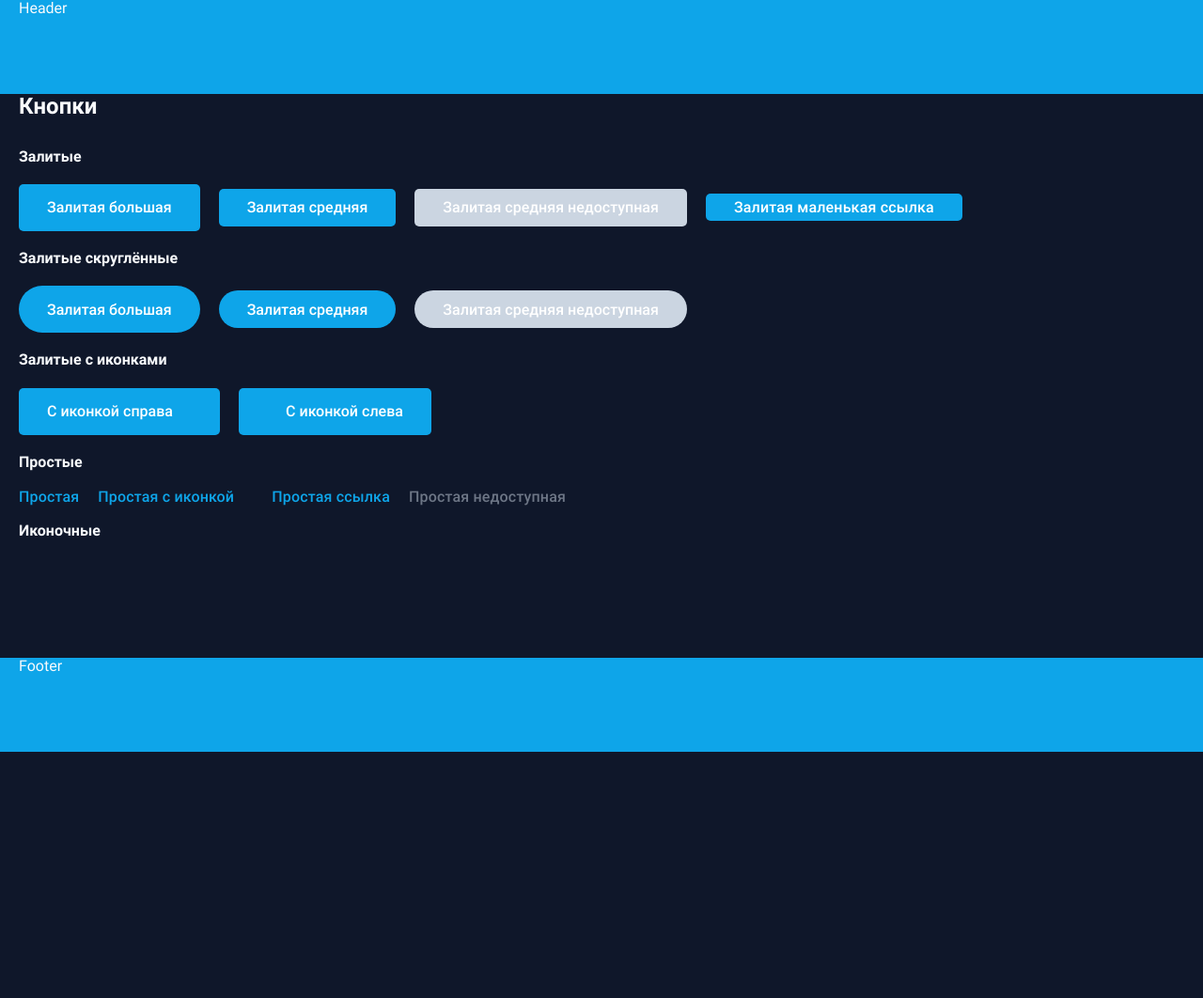
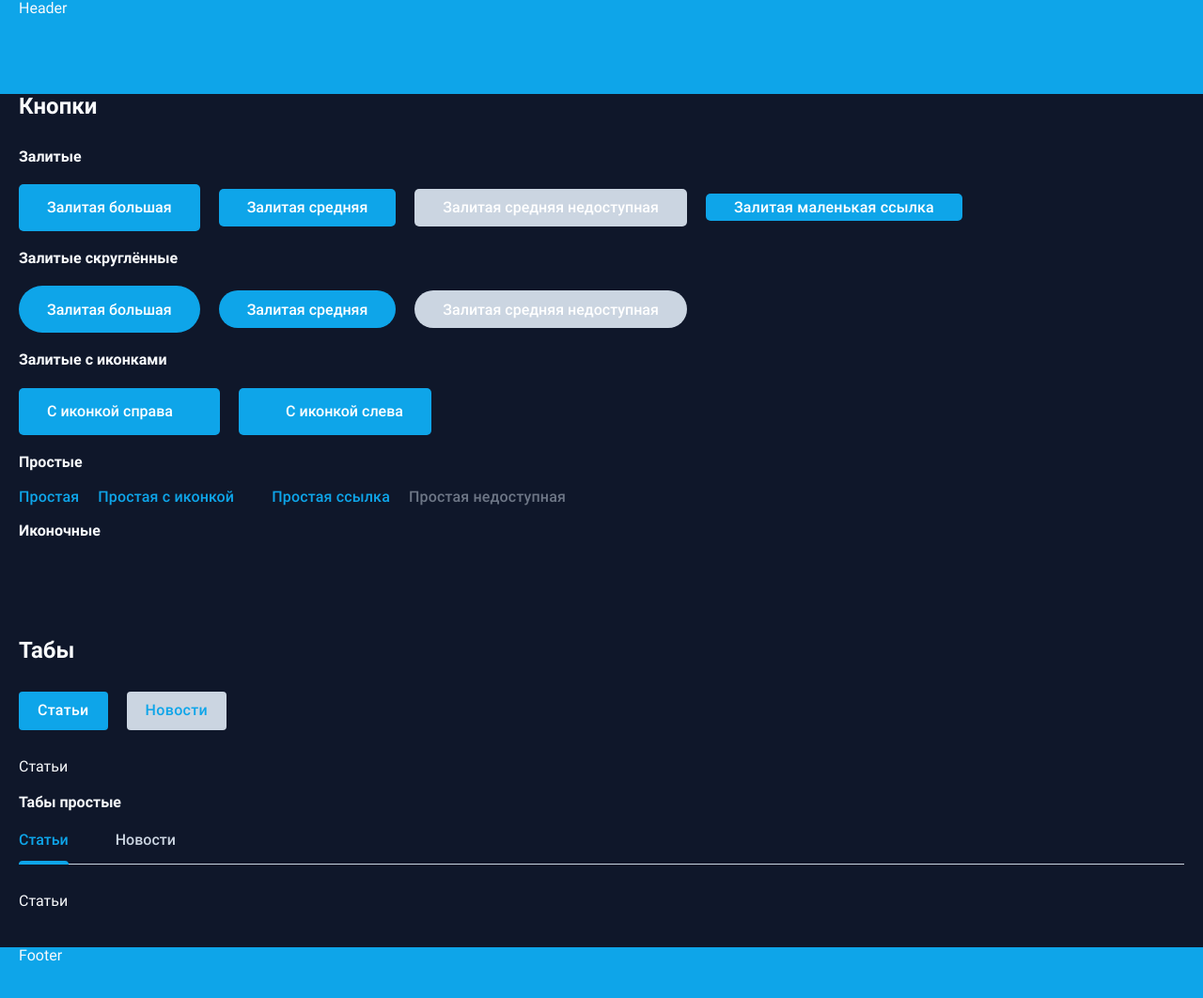
Before and after one commit to vobiryukov12/itBlog, a website: page gui.html in a window 1280 px wide. Shown: the whole page at 94% size. Before the commit the page ends 800 px from the top, so only its background shows below. Drawn offline with nearby package versions, Linux system fonts and the light colour scheme; files that its build step writes are made by us from their sources; files whose address does not match are found by name; a web font is replaced by a local one.

Commit message:
4 / Add tabs to GUI

```diff
--- /dev/null
+++ b/assets/js/modules/tabs.js
@@ -0,0 +1,26 @@
+const ELEMENTS_SELECTOR = {
+  tabs: '[data-tabs]',
+  tab: '[data-tab]',
+  section: 'data-tab-section'
+};
+
+export default function () {
+  document.querySelectorAll(ELEMENTS_SELECTOR.tab).forEach((elem) => {
+    elem.addEventListener('click', () => {
+      const id = elem.dataset.tab;
+
+      const container = elem.closest(ELEMENTS_SELECTOR.tabs);
+
+      container.querySelectorAll(ELEMENTS_SELECTOR.tab).forEach((elem) => {
+        elem.classList.remove('tabs__item--active');
+      });
+
+      container.querySelectorAll(`[${ELEMENTS_SELECTOR.section}]`).forEach((elem) => {
+        elem.classList.remove('tabs__block--active');
+      });
+
+      elem.classList.add('tabs__item--active');
+      container.querySelector(`[${ELEMENTS_SELECTOR.section}='${id}']`).classList.add('tabs__block--active');
+    });
+  });
+}
--- a/assets/js/script.js
+++ b/assets/js/script.js
@@ -1 +1,5 @@
 import '../scss/style.scss';
+
+import tabs from './modules/tabs';
+
+tabs();
--- /dev/null
+++ b/assets/scss/blocks/_tabs.scss
@@ -0,0 +1,98 @@
+.tabs {
+  &__items {
+    margin-bottom: rem(10px);
+
+    @media #{$screen-tablet} {
+      margin-bottom: rem(30px);
+    }
+
+    @media #{$screen-desktop} {
+      margin-bottom: rem(20px);
+    }
+  }
+
+  &--blue & {
+    &__item {
+      color: $cerulean;
+      letter-spacing: rem(0.32px);
+
+      background-color: $geyser;
+      border-radius: rem(4px);
+
+      &--active {
+        color: $white;
+
+        background-color: $cerulean;
+      }
+    }
+  }
+
+  &--simple & {
+    &__items {
+      border-bottom: 1px solid $geyser;
+    }
+
+    &__item {
+      position: relative;
+
+      padding: 0;
+      padding-bottom: rem(14px);
+
+      color: $geyser;
+
+      &--active {
+        color: $cerulean;
+
+        &::after {
+          content: "";
+          position: absolute;
+          right: 0;
+          bottom: rem(-1px);
+          left: 0;
+
+          display: inline-block;
+          height: rem(4px);
+
+          background-color: $cerulean;
+          border-radius: rem(4px) rem(4px) 0 0;
+        }
+      }
+
+      &:not(:last-child) {
+        margin-right: rem(50px);
+      }
+    }
+  }
+
+  &__list {
+    display: flex;
+    align-items: center;
+    padding-left: 0;
+
+    list-style: none;
+  }
+
+  &__item {
+    padding: rem(10px) rem(20px);
+
+    font-weight: $font-weight-medium;
+    line-height: 130%;
+
+    cursor: pointer;
+
+    transition: color $transition-duration $transition-function,
+                      background-color $transition-duration $transition-function;
+
+    &:not(:last-child) {
+      margin-right: rem(20px);
+    }
+  }
+
+  &__block {
+    display: none;
+
+    &--active {
+      display: block;
+    }
+  }
+}
--- a/assets/scss/style.scss
+++ b/assets/scss/style.scss
@@ -34,7 +34,7 @@
 
 
 // Middle
-
+@import "blocks/tabs";
 
 
 // Layouts
--- a/gui.html
+++ b/gui.html
@@ -137,6 +137,39 @@
                 </ul>
             </div>
         </div>
+
+        <!-- Табы -->
+        <div class="gui__block">
+          <h2>Табы</h2>
+          <div class="tabs tabs--blue" data-tabs>
+            <nav class="tabs__items">
+              <ul class="tabs__list">
+                  <li class="tabs__item tabs__item--active" data-tab="article">Статьи</li>
+                  <li class="tabs__item" data-tab="news">Новости</li>
+              </ul>
+            </nav>
+
+            <div class="tabs__body">
+              <div class="tabs__block tabs__block--active" data-tab-section="article">Статьи</div>
+              <div class="tabs__block" data-tab-section="news">Новости</div>
+            </div>
+          </div>
+
+          <h4>Табы простые</h4>
+          <div class="tabs tabs--simple" data-tabs>
+            <nav class="tabs__items">
+              <ul class="tabs__list">
+                <li class="tabs__item tabs__item--active" data-tab="article">Статьи</li>
+                <li class="tabs__item" data-tab="news">Новости</li>
+              </ul>
+            </nav>
+
+            <div class="tabs__body">
+              <div class="tabs__block tabs__block--active" data-tab-section="article">Статьи</div>
+              <div class="tabs__block" data-tab-section="news">Новости</div>
+            </div>
+          </div>
+        </div>
       </div>
     </div>
   </div>
```
Also changed, not shown: 1 other file.
